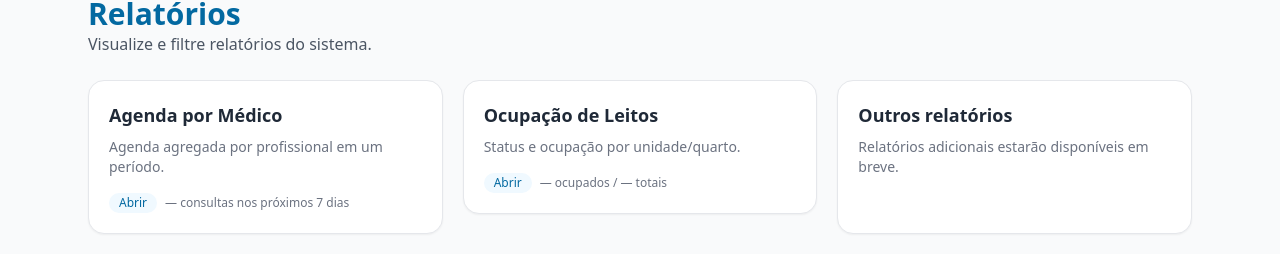
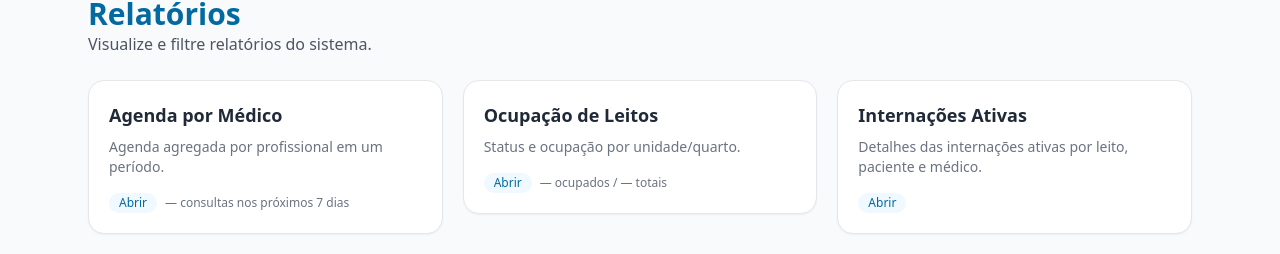
Before and after one commit to gabrielcaixeta01/Hospital-Service-App-, a Next.js app: page /relatorios in a window 1280 px wide. Shown: the part 164-418 px from the top of the page. Built offline with nearby package versions, Linux system fonts and the light colour scheme; no server answers.

Commit message:
fix: problemas no build

```diff
--- a/src/app/api/v1/consultas/[id]/prescricoes/route.ts
+++ b/src/app/api/v1/consultas/[id]/prescricoes/route.ts
@@ -19,6 +19,7 @@ async function writeData(data: any[]) {
 }
 
 export async function GET(_req: Request, { params }: { params: { id: string } }) {
+  const { params } = context;
   const consultaId = Number(params.id);
   const data = await readData();
   const items = data.filter((p) => Number(p.consultaId) === consultaId);
@@ -26,6 +27,7 @@ export async function GET(_req: Request, { params }: { params: { id: string } })
 }
 
 export async function POST(req: Request, { params }: { params: { id: string } }) {
+  const { params } = context;
   const consultaId = params.id;
   const body = await req.json().catch(() => ({}));
   const texto = String(body.texto ?? "").trim();
--- a/src/app/relatorios/page.tsx
+++ b/src/app/relatorios/page.tsx
@@ -4,7 +4,6 @@ import Link from "next/link";
 import { useEffect, useMemo, useState } from "react";
 import { api } from "../../utils/api";
 
-/* -------- Tipos mínimos -------- */
 type Consulta = { id: number; dataHora?: string | null; data?: string | null; medicoId?: number | null };
 type Internacao = { id: number; dataAlta?: string | null };
 type Leito = { id: number; status?: string | null };
@@ -29,7 +28,6 @@ export default function RelatoriosIndex() {
           api("/leitos"),
         ]);
 
-        // Consultas nos próximos 7 dias (usa dataHora, senão data)
         if (consRes.status === "fulfilled" && consRes.value.ok) {
           const cons: Consulta[] = await consRes.value.json();
           const now = new Date();
@@ -46,7 +44,6 @@ export default function RelatoriosIndex() {
           setConsultasProx7(null);
         }
 
-        // Leitos ocupados = internações sem alta
         if (intsRes.status === "fulfilled" && intsRes.value.ok) {
           const ints: Internacao[] = await intsRes.value.json();
           setLeitosOcupados(ints.filter((i) => !i.dataAlta).length);
@@ -54,13 +51,9 @@ export default function RelatoriosIndex() {
           setLeitosOcupados(null);
         }
 
-        // Total de leitos (e poderíamos também contar ocupados por status)
         if (leitosRes.status === "fulfilled" && leitosRes.value.ok) {
           const leitos: Leito[] = await leitosRes.value.json();
           setLeitosTotal(leitos.length);
-          // Se quiser derivar ocupados por status aqui, use:
-          // const ocup = leitos.filter(l => (l.status ?? "").toLowerCase() === "ocupado").length;
-          // setLeitosOcupados(ocup);
         } else {
           setLeitosTotal(null);
         }
@@ -126,14 +119,6 @@ export default function RelatoriosIndex() {
           </div>
         </Link>
 
-        {/* Placeholder outros relatórios */}
-        <div className="rounded-2xl border bg-white p-5 shadow-sm">
-          <h3 className="text-lg font-semibold text-gray-800">Outros relatórios</h3>
-          <p className="mt-2 text-sm text-gray-500">
-            Relatórios adicionais estarão disponíveis em breve.
-          </p>
-        </div>
-
         {/* Internações Ativas - Detalhes */}
         <Link href="/relatorios/internacoes-ativas" className="block">
           <div className="rounded-2xl border bg-white p-5 shadow-sm hover:shadow-md transition">
```
